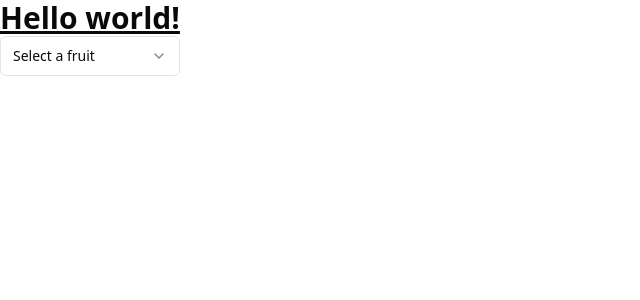
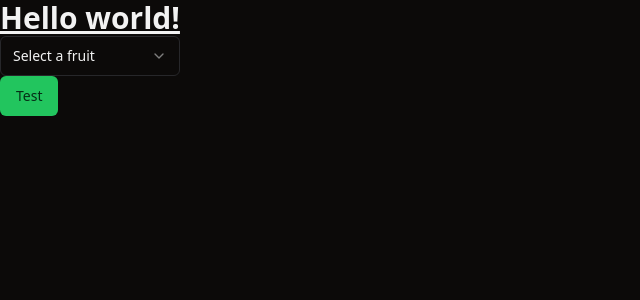
Before and after one commit to keduong33/chatty-chatty, a React (Vite) app: page / in a window 1280 px wide. Shown: the top 300 px of the page, without its empty margins (0-640 px from the left). Built offline with nearby package versions, Linux system fonts and the light colour scheme.

Commit message:
feat: add theme provider

```diff
--- a/package.json
+++ b/package.json
@@ -11,6 +11,7 @@
   },
   "dependencies": {
     "@radix-ui/react-select": "^2.0.0",
+    "@radix-ui/react-slot": "^1.0.2",
     "class-variance-authority": "^0.7.0",
     "clsx": "^2.1.0",
     "lucide-react": "^0.323.0",
--- a/src/App.tsx
+++ b/src/App.tsx
@@ -1,14 +1,17 @@
 import { useState } from "react";
 import { LanguageSelector } from "./components/LanguageSelector";
+import { ThemeProvider } from "./components/theme-provider";
+import { Button } from "./components/ui/button";
 
 function App() {
   const [count, setCount] = useState(0);
 
   return (
-    <>
+    <ThemeProvider defaultTheme="dark" storageKey="vite-ui-theme">
       <h1 className="text-3xl font-bold underline">Hello world!</h1>
       <LanguageSelector />
-    </>
+      <Button>Test</Button>
+    </ThemeProvider>
   );
 }
 
--- /dev/null
+++ b/src/components/theme-provider.tsx
@@ -0,0 +1,73 @@
+import { createContext, useContext, useEffect, useState } from "react";
+
+type Theme = "dark" | "light" | "system";
+
+type ThemeProviderProps = {
+  children: React.ReactNode;
+  defaultTheme?: Theme;
+  storageKey?: string;
+};
+
+type ThemeProviderState = {
+  theme: Theme;
+  setTheme: (theme: Theme) => void;
+};
+
+const initialState: ThemeProviderState = {
+  theme: "system",
+  setTheme: () => null,
+};
+
+const ThemeProviderContext = createContext<ThemeProviderState>(initialState);
+
+export function ThemeProvider({
+  children,
+  defaultTheme = "system",
+  storageKey = "vite-ui-theme",
+  ...props
+}: ThemeProviderProps) {
+  const [theme, setTheme] = useState<Theme>(
+    () => (localStorage.getItem(storageKey) as Theme) || defaultTheme
+  );
+
+  useEffect(() => {
+    const root = window.document.documentElement;
+
+    root.classList.remove("light", "dark");
+
+    if (theme === "system") {
+      const systemTheme = window.matchMedia("(prefers-color-scheme: dark)")
+        .matches
+        ? "dark"
+        : "light";
+
+      root.classList.add(systemTheme);
+      return;
+    }
+
+    root.classList.add(theme);
+  }, [theme]);
+
+  const value = {
+    theme,
+    setTheme: (theme: Theme) => {
+      localStorage.setItem(storageKey, theme);
+      setTheme(theme);
+    },
+  };
+
+  return (
+    <ThemeProviderContext.Provider {...props} value={value}>
+      {children}
+    </ThemeProviderContext.Provider>
+  );
+}
+
+export const useTheme = () => {
+  const context = useContext(ThemeProviderContext);
+
+  if (context === undefined)
+    throw new Error("useTheme must be used within a ThemeProvider");
+
+  return context;
+};
--- /dev/null
+++ b/src/components/ui/button.tsx
@@ -0,0 +1,56 @@
+import * as React from "react"
+import { Slot } from "@radix-ui/react-slot"
+import { cva, type VariantProps } from "class-variance-authority"
+
+import { cn } from "@/lib/utils"
+
+const buttonVariants = cva(
+  "inline-flex items-center justify-center whitespace-nowrap rounded-md text-sm font-medium ring-offset-background transition-colors focus-visible:outline-none focus-visible:ring-2 focus-visible:ring-ring focus-visible:ring-offset-2 disabled:pointer-events-none disabled:opacity-50",
+  {
+    variants: {
+      variant: {
+        default: "bg-primary text-primary-foreground hover:bg-primary/90",
+        destructive:
+          "bg-destructive text-destructive-foreground hover:bg-destructive/90",
+        outline:
+          "border border-input bg-background hover:bg-accent hover:text-accent-foreground",
+        secondary:
+          "bg-secondary text-secondary-foreground hover:bg-secondary/80",
+        ghost: "hover:bg-accent hover:text-accent-foreground",
+        link: "text-primary underline-offset-4 hover:underline",
+      },
+      size: {
+        default: "h-10 px-4 py-2",
+        sm: "h-9 rounded-md px-3",
+        lg: "h-11 rounded-md px-8",
+        icon: "h-10 w-10",
+      },
+    },
+    defaultVariants: {
+      variant: "default",
+      size: "default",
+    },
+  }
+)
+
+export interface ButtonProps
+  extends React.ButtonHTMLAttributes<HTMLButtonElement>,
+    VariantProps<typeof buttonVariants> {
+  asChild?: boolean
+}
+
+const Button = React.forwardRef<HTMLButtonElement, ButtonProps>(
+  ({ className, variant, size, asChild = false, ...props }, ref) => {
+    const Comp = asChild ? Slot : "button"
+    return (
+      <Comp
+        className={cn(buttonVariants({ variant, size, className }))}
+        ref={ref}
+        {...props}
+      />
+    )
+  }
+)
+Button.displayName = "Button"
+
+export { Button, buttonVariants }
--- a/src/index.css
+++ b/src/index.css
@@ -2,69 +2,55 @@
 @tailwind components;
 @tailwind utilities;
 
+
 @layer base {
   :root {
     --background: 0 0% 100%;
-    --foreground: 20 14.3% 4.1%;
-
+    --foreground: 240 10% 3.9%;
     --card: 0 0% 100%;
-    --card-foreground: 20 14.3% 4.1%;
-
+    --card-foreground: 240 10% 3.9%;
     --popover: 0 0% 100%;
-    --popover-foreground: 20 14.3% 4.1%;
-
-    --primary: 24 9.8% 10%;
-    --primary-foreground: 60 9.1% 97.8%;
-
-    --secondary: 60 4.8% 95.9%;
-    --secondary-foreground: 24 9.8% 10%;
-
-    --muted: 60 4.8% 95.9%;
-    --muted-foreground: 25 5.3% 44.7%;
-
-    --accent: 60 4.8% 95.9%;
-    --accent-foreground: 24 9.8% 10%;
-
+    --popover-foreground: 240 10% 3.9%;
+    --primary: 142.1 76.2% 36.3%;
+    --primary-foreground: 355.7 100% 97.3%;
+    --secondary: 240 4.8% 95.9%;
+    --secondary-foreground: 240 5.9% 10%;
+    --muted: 240 4.8% 95.9%;
+    --muted-foreground: 240 3.8% 46.1%;
+    --accent: 240 4.8% 95.9%;
+    --accent-foreground: 240 5.9% 10%;
     --destructive: 0 84.2% 60.2%;
-    --destructive-foreground: 60 9.1% 97.8%;
-
-    --border: 20 5.9% 90%;
-    --input: 20 5.9% 90%;
-    --ring: 20 14.3% 4.1%;
-
+    --destructive-foreground: 0 0% 98%;
+    --border: 240 5.9% 90%;
+    --input: 240 5.9% 90%;
+    --ring: 142.1 76.2% 36.3%;
     --radius: 0.5rem;
   }
 
   .dark {
     --background: 20 14.3% 4.1%;
-    --foreground: 60 9.1% 97.8%;
-
-    --card: 20 14.3% 4.1%;
-    --card-foreground: 60 9.1% 97.8%;
-
-    --popover: 20 14.3% 4.1%;
-    --popover-foreground: 60 9.1% 97.8%;
-
-    --primary: 60 9.1% 97.8%;
-    --primary-foreground: 24 9.8% 10%;
-
-    --secondary: 12 6.5% 15.1%;
-    --secondary-foreground: 60 9.1% 97.8%;
-
-    --muted: 12 6.5% 15.1%;
-    --muted-foreground: 24 5.4% 63.9%;
-
+    --foreground: 0 0% 95%;
+    --card: 24 9.8% 10%;
+    --card-foreground: 0 0% 95%;
+    --popover: 0 0% 9%;
+    --popover-foreground: 0 0% 95%;
+    --primary: 142.1 70.6% 45.3%;
+    --primary-foreground: 144.9 80.4% 10%;
+    --secondary: 240 3.7% 15.9%;
+    --secondary-foreground: 0 0% 98%;
+    --muted: 0 0% 15%;
+    --muted-foreground: 240 5% 64.9%;
     --accent: 12 6.5% 15.1%;
-    --accent-foreground: 60 9.1% 97.8%;
-
+    --accent-foreground: 0 0% 98%;
     --destructive: 0 62.8% 30.6%;
-    --destructive-foreground: 60 9.1% 97.8%;
-
-    --border: 12 6.5% 15.1%;
-    --input: 12 6.5% 15.1%;
-    --ring: 24 5.7% 82.9%;
+    --destructive-foreground: 0 85.7% 97.3%;
+    --border: 240 3.7% 15.9%;
+    --input: 240 3.7% 15.9%;
+    --ring: 142.4 71.8% 29.2%;
   }
 }
+
+
 
 @layer base {
   * {
```
Also changed, not shown: src/components/ui/select.tsx (+29 -29 lines), 1 other file (tests, documents, lock files or other folders).
